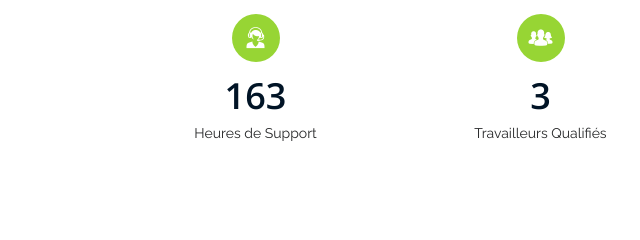
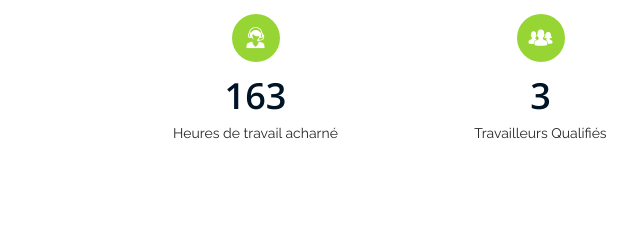
Before and after one commit to elhdeo/JardinEco, a plain HTML site: page index.html in a window 1280 px wide. Shown: the part 1260-1500 px from the top of the page, 577-1217 px from the left. Drawn offline with nearby package versions, Linux system fonts and the light colour scheme.

Commit message:
Update index.html

```diff
--- a/index.html
+++ b/index.html
@@ -109,7 +109,7 @@
             <div class="count-box">
               <i class="icofont-live-support"></i>
               <span data-toggle="counter-up">163</span>
-              <p>Heures de Support</p>
+              <p>Heures de travail acharné</p>
             </div>
           </div>
 
```
